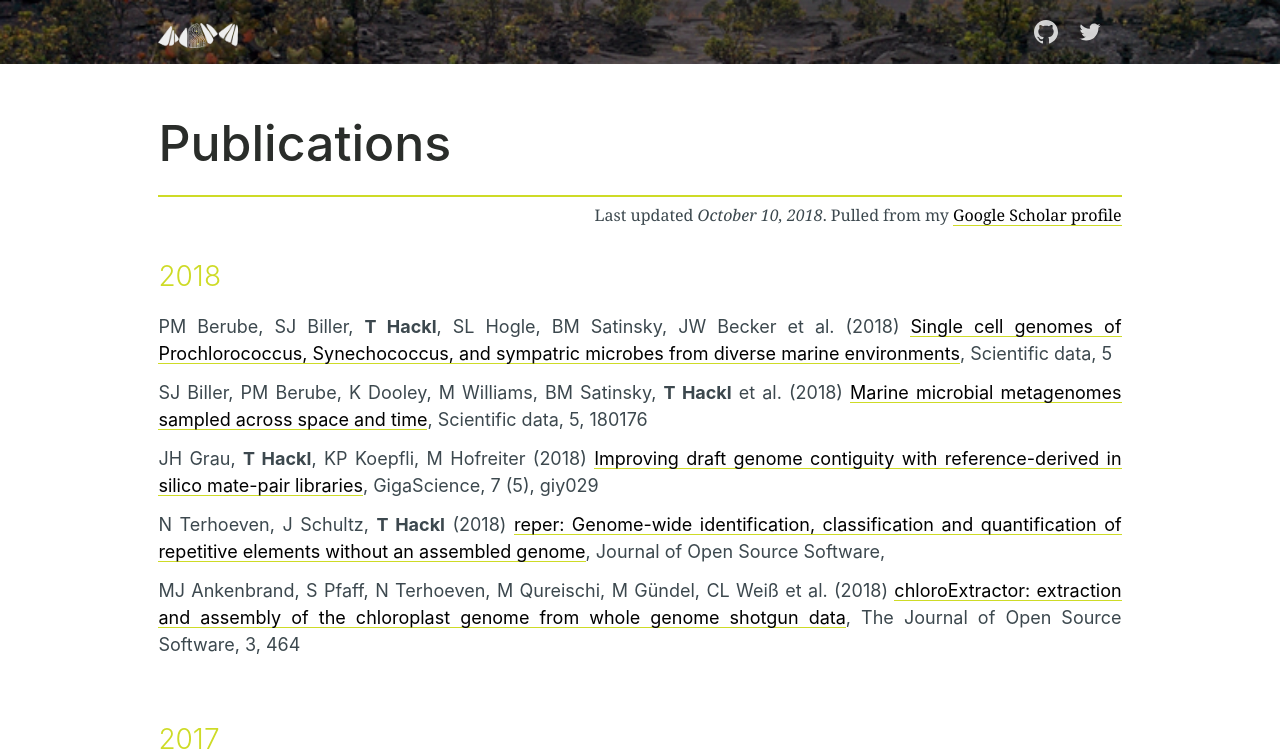
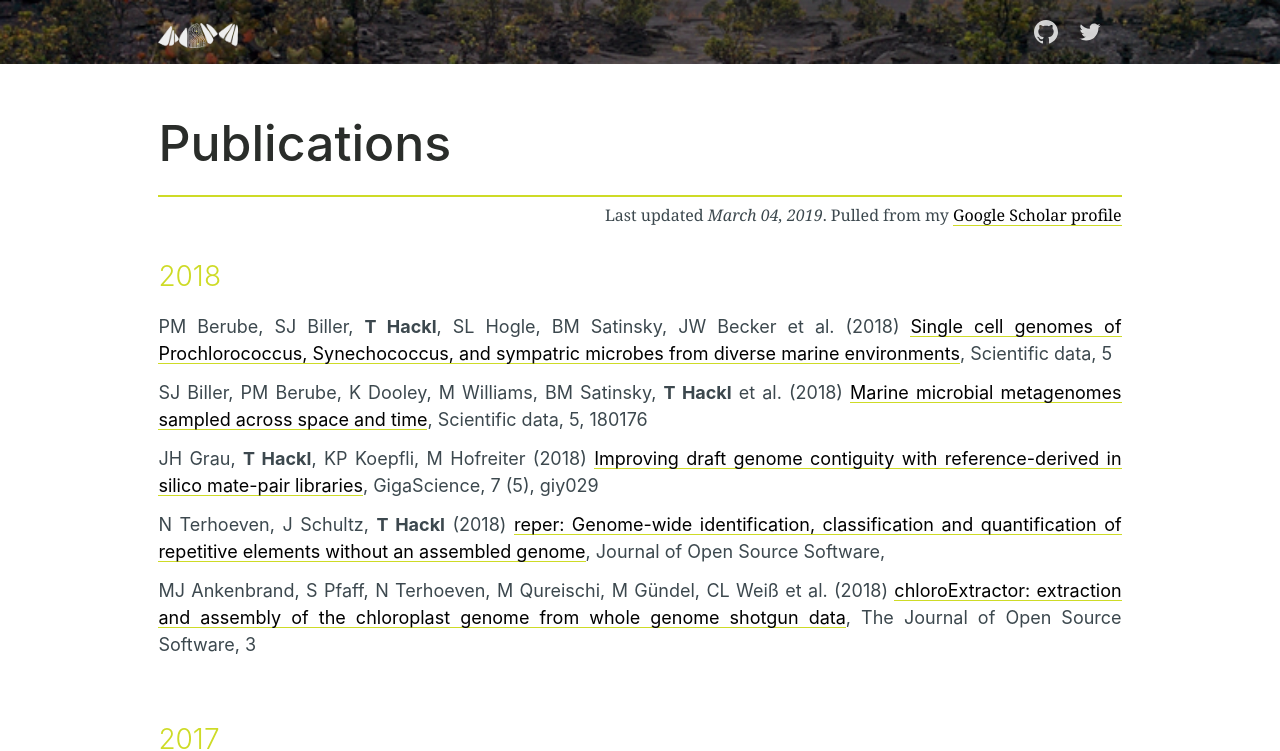
Before and after one commit to thackl/thackl.github.io, a Jekyll site: the page built from publications.html, in a window 1280 px wide. Shown: the top 751 px of the page. Built offline with Jekyll 4.4.1, drawn with Linux system fonts in a browser that asks for light colours; nearby versions of some CDN libraries; comment, search, counter and statistics services are not loaded.

Commit message:
update publication list and bump year

```diff
--- a/_includes/publications.html
+++ b/_includes/publications.html
@@ -1,11 +1,11 @@
-<p style="text-align: right; margin-top: -40px;"><small>Last updated <i>October 10, 2018</i>. Pulled from my <a href="https://scholar.google.com/citations?hl=en&user=b8bWNkUAAAAJ">Google Scholar profile</a></small></p>
+<p style="text-align: right; margin-top: -40px;"><small>Last updated <i>March 04, 2019</i>. Pulled from my <a href="https://scholar.google.com/citations?hl=en&user=b8bWNkUAAAAJ">Google Scholar profile</a></small></p>
 <h3>2018</h3>
 <table class="publication-table" border="10px solid blue" cellspacing="0" cellpadding="6" rules="", frame=""><tbody>
 <tr><td width="100%">PM Berube, SJ Biller, <b>T Hackl</b>, SL Hogle, BM Satinsky, JW Becker et al. (2018) <a href="https://scholar.google.com/scholar?oi=bibs&cluster=5858880749316430558&btnI=1&hl=en">Single cell genomes of Prochlorococcus, Synechococcus, and sympatric microbes from diverse marine environments</a>, Scientific data, 5</td></tr>
-<tr><td width="100%">SJ Biller, PM Berube, K Dooley, M Williams, BM Satinsky, <b>T Hackl</b> et al. (2018) <a href="https://scholar.google.com/scholar?oi=bibs&cluster=NA&btnI=1&hl=en">Marine microbial metagenomes sampled across space and time</a>, Scientific data, 5, 180176</td></tr>
-<tr><td width="100%">JH Grau, <b>T Hackl</b>, KP Koepfli, M Hofreiter (2018) <a href="https://scholar.google.com/scholar?oi=bibs&cluster=NA&btnI=1&hl=en">Improving draft genome contiguity with reference-derived in silico mate-pair libraries</a>, GigaScience, 7 (5), giy029</td></tr>
+<tr><td width="100%">SJ Biller, PM Berube, K Dooley, M Williams, BM Satinsky, <b>T Hackl</b> et al. (2018) <a href="https://scholar.google.com/scholar?oi=bibs&cluster=17343079802559454777&btnI=1&hl=en">Marine microbial metagenomes sampled across space and time</a>, Scientific data, 5, 180176</td></tr>
+<tr><td width="100%">JH Grau, <b>T Hackl</b>, KP Koepfli, M Hofreiter (2018) <a href="https://scholar.google.com/scholar?oi=bibs&cluster=12617815340339850483&btnI=1&hl=en">Improving draft genome contiguity with reference-derived in silico mate-pair libraries</a>, GigaScience, 7 (5), giy029</td></tr>
 <tr><td width="100%">N Terhoeven, J Schultz, <b>T Hackl</b> (2018) <a href="https://scholar.google.com/scholar?oi=bibs&cluster=NA&btnI=1&hl=en">reper: Genome-wide identification, classification and quantification of repetitive elements without an assembled genome</a>, Journal of Open Source Software, </td></tr>
-<tr><td width="100%">MJ Ankenbrand, S Pfaff, N Terhoeven, M Qureischi, M G&uuml;ndel, CL Wei&szlig; et al. (2018) <a href="https://scholar.google.com/scholar?oi=bibs&cluster=NA&btnI=1&hl=en">chloroExtractor: extraction and assembly of the chloroplast genome from whole genome shotgun data</a>, The Journal of Open Source Software, 3, 464</td></tr>
+<tr><td width="100%">MJ Ankenbrand, S Pfaff, N Terhoeven, M Qureischi, M G&uuml;ndel, CL Wei&szlig; et al. (2018) <a href="https://scholar.google.com/scholar?oi=bibs&cluster=NA&btnI=1&hl=en">chloroExtractor: extraction and assembly of the chloroplast genome from whole genome shotgun data</a>, The Journal of Open Source Software, 3</td></tr>
 </tbody></table>
 <h3>2017</h3>
 <table class="publication-table" border="10px solid blue" cellspacing="0" cellpadding="6" rules="", frame=""><tbody>
```
Also changed, not shown: 9 other files.
